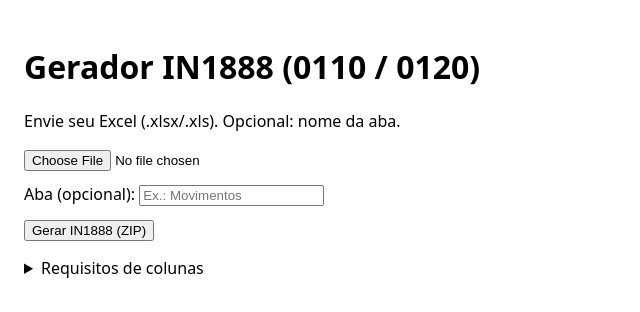
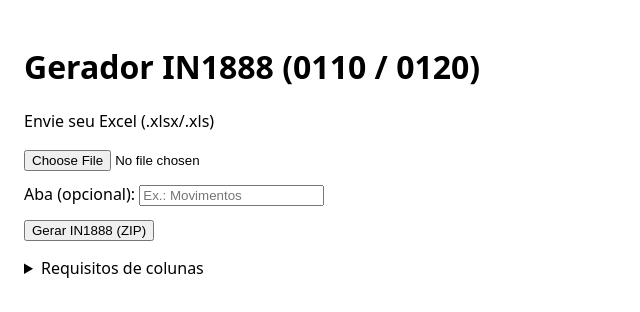
Before and after one commit to SeralooC/IN1888, a Next.js app: page / in a window 1280 px wide. Shown: the top 312 px of the page, without its empty margins (0-640 px from the left). Built offline with nearby package versions, Linux system fonts and the light colour scheme.

Commit message:
page_adjust

```diff
--- a/app/page.jsx
+++ b/app/page.jsx
@@ -35,7 +35,7 @@ export default function Home() {
   return (
     <main style={{ padding: 24, maxWidth: 720 }}>
       <h1>Gerador IN1888 (0110 / 0120)</h1>
-      <p>Envie seu Excel (.xlsx/.xls). Opcional: nome da aba.</p>
+      <p>Envie seu Excel (.xlsx/.xls)</p>
       <form onSubmit={onSubmit}>
         <div style={{ margin: "12px 0" }}>
           <input
```
